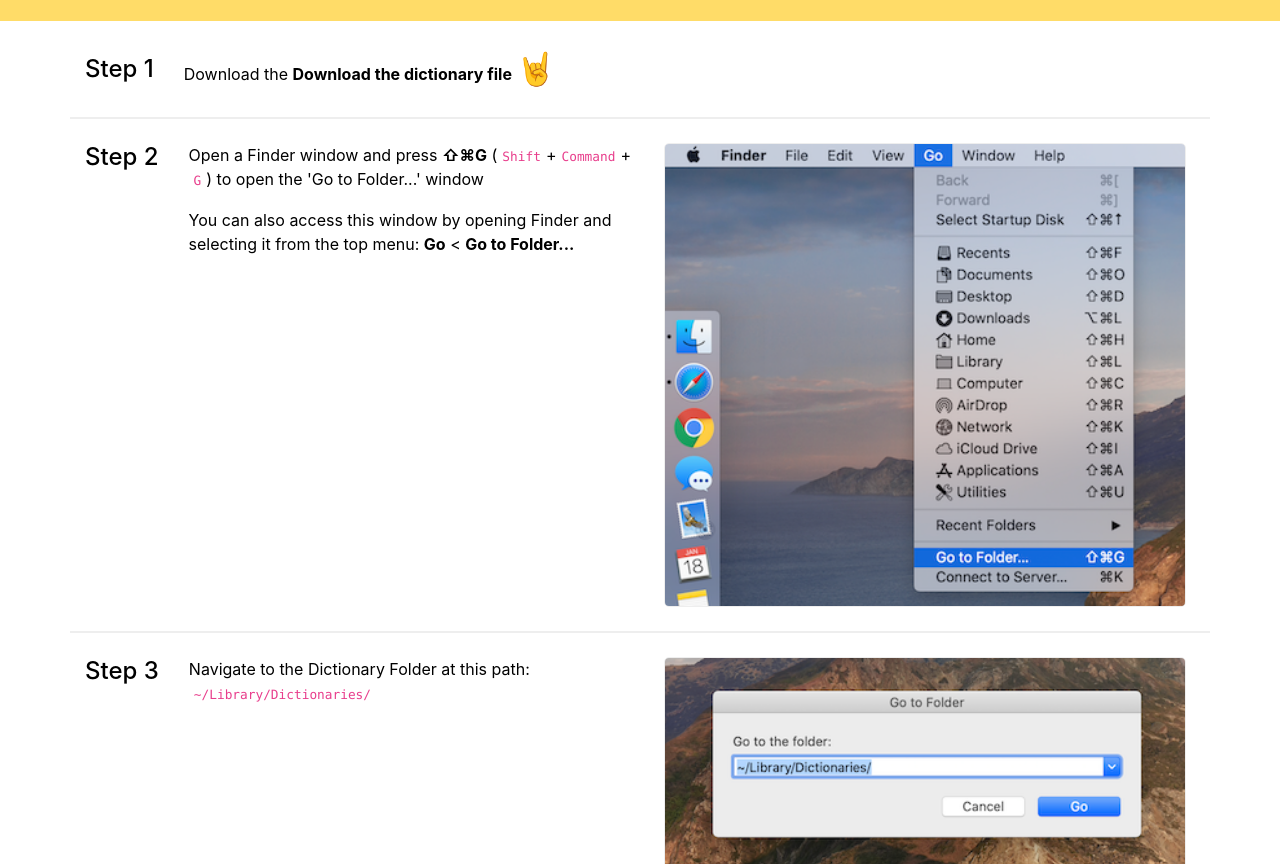
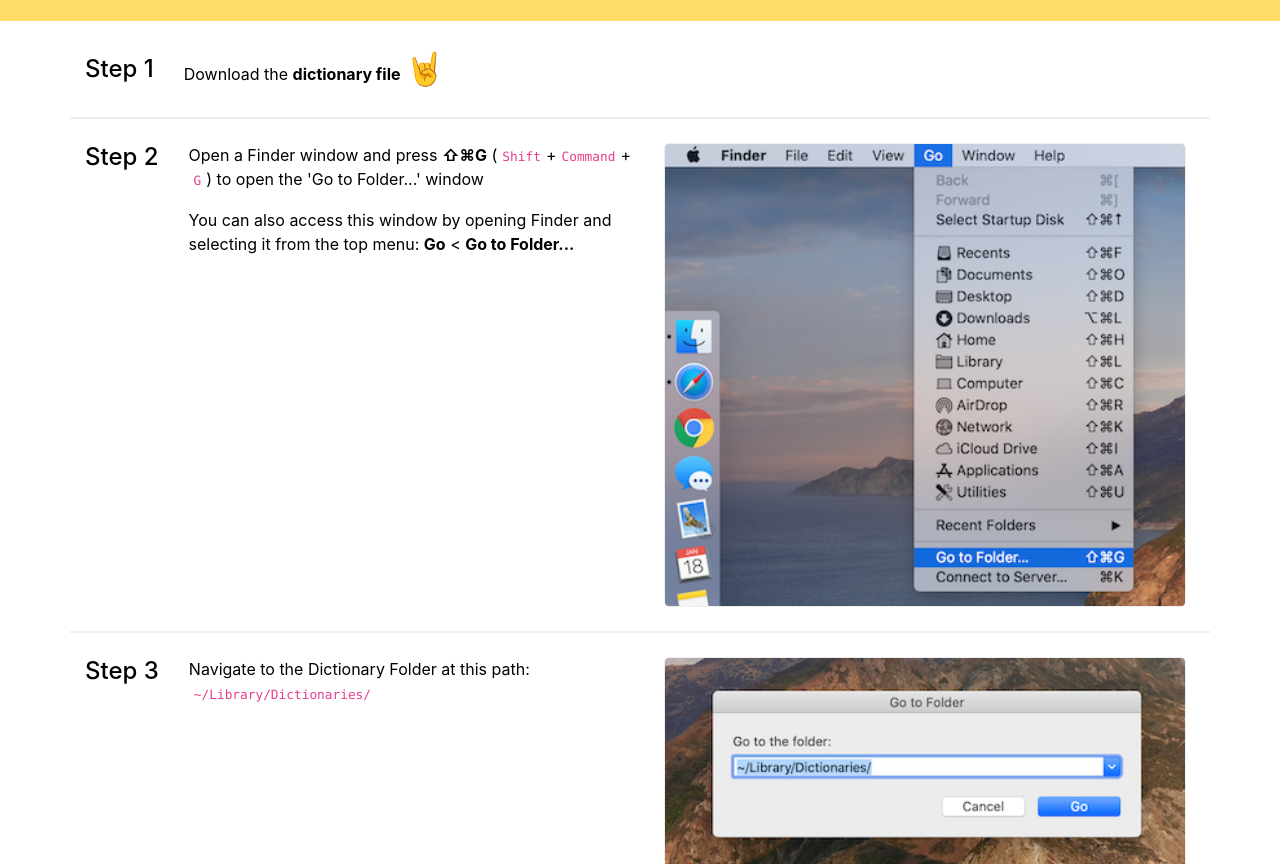
Before and after one commit to pmdictionary/pmdictionary.github.io, a plain HTML site: page setup.html in a window 1280 px wide. Shown: the part 1256-2120 px from the top of the page. Drawn offline with nearby package versions, Linux system fonts and the light colour scheme.

Commit message:
correct typos

```diff
--- a/setup.html
+++ b/setup.html
@@ -96,7 +96,7 @@ footer a, footer a:hover {color:var(--brand);}
 		<div class="row py-4 step align-items-center">
 			<h4 class="col-12 col-sm-auto mb-sm-0">Step 1</h4>
 			<div class="col-12 col-sm-9">
-				<p class="mb-sm-0">Download the <a href="index.html#download" class="dark">Download the dictionary file</a> <b class="fa-2x" aria-hidden="true">🤘</b></p>
+				<p class="mb-sm-0">Download the <a href="index.html#download" class="dark">dictionary file</a> <b class="fa-2x" aria-hidden="true">🤘</b></p>
 			</div>
 		</div>
 
```
